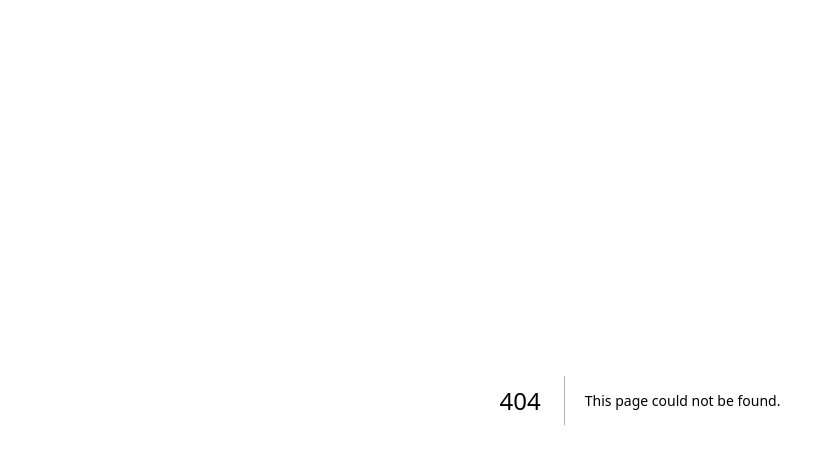
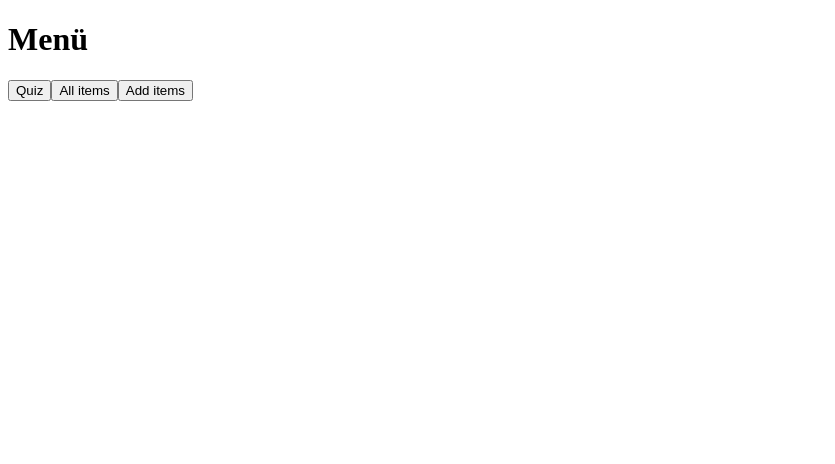
Before and after one commit to AlexGrohmann/Bok, a Next.js app: page /components/Menu in a window 1280 px wide. Before the commit this address had no page. Shown: the top 464 px of the page, without its empty margins (0-835 px from the left). Built offline with nearby package versions, Linux system fonts and the light colour scheme.

Commit message:
add menu

```diff
--- /dev/null
+++ b/pages/components/Menu.jsx
@@ -0,0 +1,19 @@
+function Menu(props) {
+    const {onClick, onClickAll, onClickAdd} = props;
+    return ( <div>
+        <h1>
+            Menü
+        </h1>
+        <button onClick={onClick}>
+            Quiz
+        </button>
+        <button onClick={onClickAll}>
+            All items
+        </button>
+        <button onClick={onClickAdd}>
+            Add items
+        </button>
+    </div> );
+}
+
+export default Menu;
--- a/pages/components/Welcome.jsx
+++ b/pages/components/Welcome.jsx
@@ -1,5 +1,4 @@
 function Welcome(props) {
-    console.log(props);
     const {onClick} = props;
     return ( <div>
         <h1>
```
Also changed, not shown: pages/index.js (+14 -2 lines).
